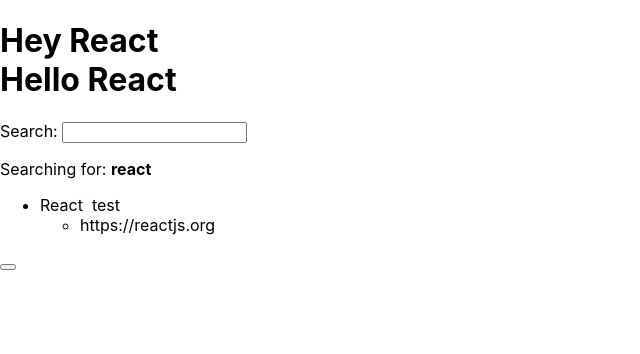
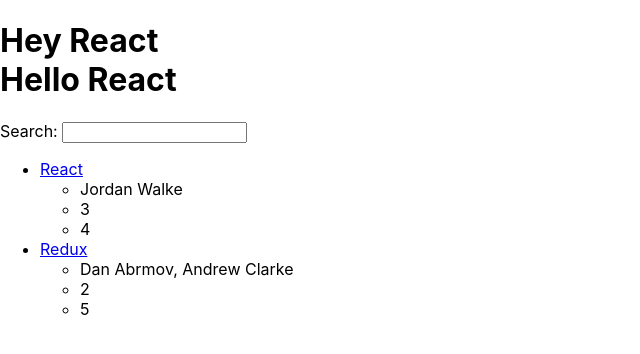
Before and after one commit to enricosuarve/hacker-stories, a React (Create React App) app: page / in a window 1280 px wide. Shown: the top 354 px of the page, without its empty margins (0-640 px from the left). Built offline with nearby package versions, Linux system fonts and the light colour scheme.

Commit message:
Got to P.76 - using destructuring, (...) spread and rest on props

```diff
--- a/src/App.js
+++ b/src/App.js
@@ -14,7 +14,7 @@
 const App = () => {
     console.log('App renders');
 
-    const [searchTerm, setSearchTerm] = React.useState('react');
+    const [searchTerm, setSearchTerm] = React.useState('');
     const stories = [
         {
             title: 'React',
@@ -40,7 +40,7 @@
         setSearchTerm(event.target.value);
     }
 
-    const searchedStories = stories.filter(function (story){
+    const searchedStories = stories.filter(function (story) {
         return story.title.toLowerCase().includes(searchTerm.toLowerCase());
     })
 
@@ -52,62 +52,45 @@
             </h1>
             <Search onSearch={handleSearch} searchTerm={searchTerm}/>
             <List list={searchedStories} extraline={"test"}/>
-            <button onClick={function test(){document.getElementById('search').value = "redux"}} value={"click"}/>
         </div>
     );
 }
 
 
-const List = (props) => {
-    console.log('List renders');
-    return (
+const List = ({list}) => (
     <ul>
-            {props.list.map((item) => (
-                <Item key={item.objectID} item={item} extraline={" test"}/>
+        {list.map(({objectID, ...item}) => (
+            <Item
+                key={item.objectID}
+                {...item}
+            />
         ))}
     </ul>
-    );
-}
+)
 
-const Item = (props) => {
-    console.log("Item renders")
-    return (
-        <li key={props.item.objectID} id={props.item.test}>
-            {props.item.title}
-            &nbsp;{props.extraline}
+
+const Item = ({title, url, author, num_comments, points}) => (
+    <li>
+        <a href={url}>{title}</a>
         <ul>
-                <li>{props.item.url}</li>
+            <li>{author}</li>
+            <li>{num_comments}</li>
+            <li>{points}</li>
         </ul>
     </li>
+)
 
-    );
-}
-
-const Search = (props) => {
-    console.log('Search Renders');
-    const handleChange = (event) => {
-        //synthetic event
-        console.log(event);
-        //value of target (here; element)
-        console.log('Search handleChange: ' + event.target.value);
-        props.onSearch(event)
-    };
-    React.useState()
-    return (
+const Search = ({search, onSearch}) => (
     <div>
         <label htmlFor="search">Search: </label>
         <input
             id="search"
             type="text"
-                onChange={handleChange}
-                value={props.onSearch}
+            onChange={onSearch}
+            value={search}
         />
-            <p>
-                Searching for: <strong>{props.searchTerm}</strong>
-            </p>
     </div>
-    );
-};
+)
 
 
 export default App;
```
Lines whose indentation alone changed are shown as unchanged.
